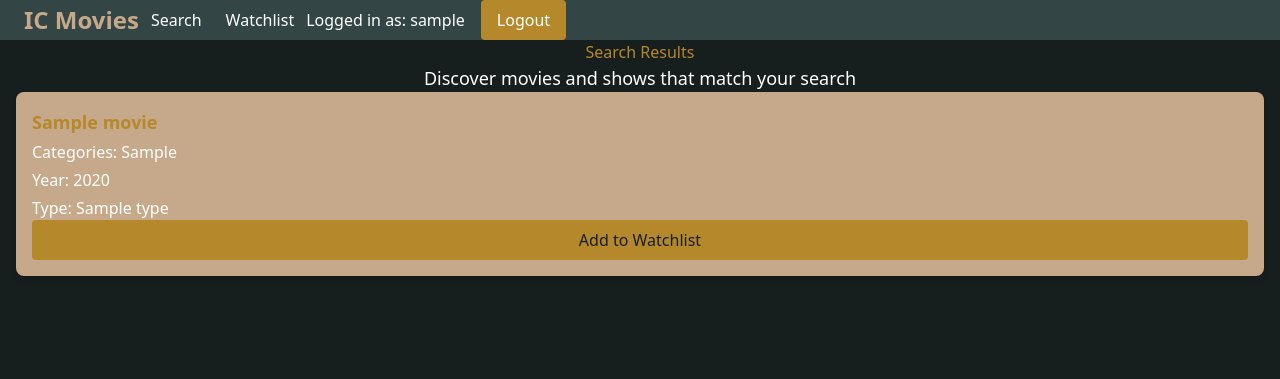
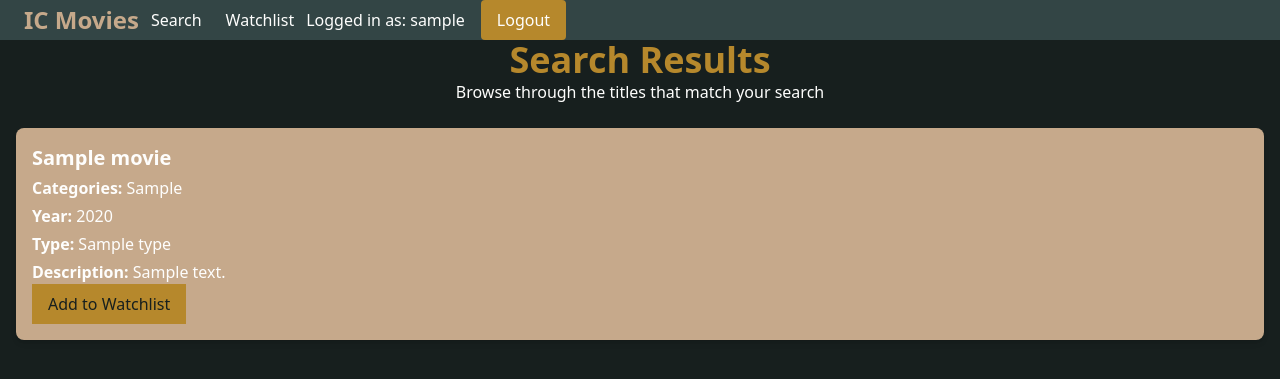
Before and after one commit to SSE-movies/general-app, a Flask app: page /results in a window 1280 px wide. Shown: the top 379 px of the page. Run offline with Flask 3, Linux system fonts and the light colour scheme; the visitor is signed in with stand-in values (Sample User, id 1); a database or web service that is not in the repository returns one stand-in record (values such as "Sample title"); data that the repository does not hold is empty.

Commit message:
updated results.html

```diff
--- a/src/templates/results.html
+++ b/src/templates/results.html
@@ -1,84 +1,59 @@
 {% extends "base.html" %}
 
-{% block title %}
-Results
-{% endblock %}
+{% block title %}Results{% endblock %}
 
 {% block content %}
-<!-- "Hero" banner section -->
-<div class="relative bg-dark-forest text-cream min-h-[40vh] flex items-center justify-center">
-  <!-- Background gradient or image could go here -->
-  <div class="absolute inset-0 bg-gradient-to-b from-dark-forest via-dark-forest to-dark-forest opacity-80"></div>
+<div class="max-w-7xl mx-auto py-8 px-4">
+  <h1 class="text-4xl font-bold text-center mb-8 text-golden">Search Results</h1>
+  <p class="text-center text-cream mb-6">
+    Browse through the titles that match your search
+  </p>
 
-  <!-- Hero content -->
-  <div class="relative z-10 text-center">
-    <h1 class="text-5xl md:text-6xl font-extrabold text-golden drop-shadow-lg">
-      Search Results
-    </h1>
-    <p class="mt-3 text-cream text-lg md:text-xl max-w-2xl mx-auto">
-      Discover movies and shows that match your search
-    </p>
-  </div>
-</div>
-
-<!-- Main content container -->
-<div class="bg-dark-forest text-cream py-8 px-4 md:px-8">
-  <!-- If you want to show a small subtitle or search summary -->
-  <!-- <p class="mb-6 text-cream text-center">Showing results for: "{{ request.args.title }}"</p> -->
-
-  <!-- Movies Grid (poster-like cards) -->
-  <div class="grid grid-cols-2 sm:grid-cols-3 md:grid-cols-4 lg:grid-cols-5 gap-6">
+  <!-- 3 Cards per row on large screens, 2 on medium, 1 on small -->
+  <div class="grid grid-cols-1 sm:grid-cols-2 lg:grid-cols-3 gap-6">
     {% for movie in movies %}
-      <!-- Single Movie Card -->
-      <div class="relative group overflow-hidden rounded-lg shadow-md bg-taupe">
-
-        <!-- Poster image or placeholder gradient -->
-        <!-- If you have an actual poster_url, replace the <div> with <img src="{{ movie.poster_url }}"> -->
-        <div class="h-60 w-full bg-gradient-to-br from-taupe to-dark-forest group-hover:opacity-90 transition-opacity duration-300"></div>
-
-        <!-- Hover overlay with movie details -->
-        <div class="absolute inset-0 bg-black bg-opacity-0 group-hover:bg-opacity-70 transition duration-300 flex flex-col justify-end p-4">
-          <!-- This content is hidden until hover -->
-          <div class="opacity-0 group-hover:opacity-100 transition duration-300">
-            <h2 class="text-lg font-bold text-golden mb-1 leading-tight">
+      <div class="bg-taupe p-4 rounded-lg shadow-md flex flex-col hover:scale-105 transition-transform">
+        <!-- Title -->
+        <h2 class="text-xl font-semibold text-cream mb-1">
           {{ movie.title }}
         </h2>
-            <p class="text-sm mb-1">
-              <span class="font-medium">Categories:</span> {{ movie.listedIn }}
+        <!-- Categories -->
+        <p class="text-sm text-cream mb-1">
+          <strong>Categories:</strong> {{ movie.listedIn }}
         </p>
         {% if movie.release_year %}
-            <p class="text-sm mb-1">
-              <span class="font-medium">Year:</span> {{ movie.release_year }}
+        <p class="text-sm text-cream mb-1">
+          <strong>Year:</strong> {{ movie.release_year }}
         </p>
         {% endif %}
         {% if movie.type %}
-            <p class="text-sm mb-3">
-              <span class="font-medium">Type:</span> {{ movie.type }}
+        <p class="text-sm text-cream mb-1">
+          <strong>Type:</strong> {{ movie.type }}
+        </p>
+        {% endif %}
+        {% if movie.description %}
+        <p class="text-sm text-cream mb-3">
+          <strong>Description:</strong> {{ movie.description }}
         </p>
         {% endif %}
 
-            <!-- Add to Watchlist button -->
-            <form method="POST" action="{{ url_for('add_to_watchlist') }}">
+        <!-- Button at the bottom -->
+        <form method="POST" action="{{ url_for('add_to_watchlist') }}" class="mt-auto">
           <input type="hidden" name="showId" value="{{ movie.showId }}">
           <button
             type="submit"
-                class="bg-golden text-dark-forest w-full py-2 rounded
-                       hover:bg-opacity-80 transition-colors
-                       font-medium text-sm focus:outline-none
-                       focus:ring-2 focus:ring-golden"
+            class="bg-golden text-dark-forest px-4 py-2 text-sm rounded-full font-medium hover:bg-opacity-90 transition"
           >
             Add to Watchlist
           </button>
         </form>
-          </div>
-        </div>
       </div>
     {% endfor %}
   </div>
 
   <!-- No results message -->
   {% if movies|length == 0 %}
-    <p class="text-center mt-8 text-cream text-xl">
+    <p class="text-cream text-center mt-8">
       No movies found matching your search.
     </p>
   {% endif %}
```
Lines whose indentation alone changed are shown as unchanged.
